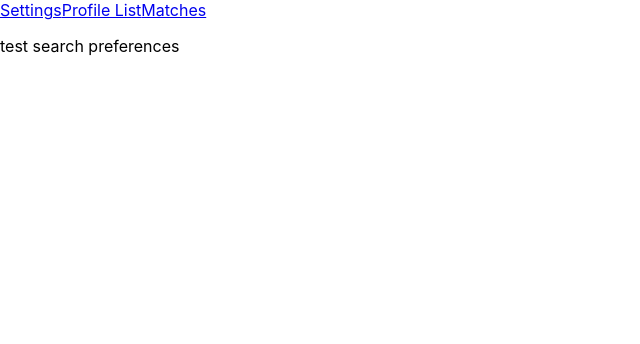
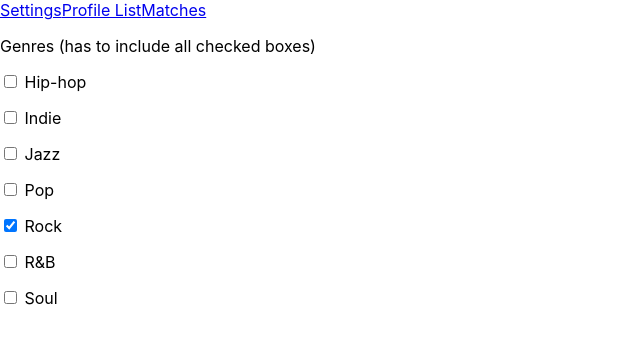
Before and after one commit to swesterveld/codaisseur-project-cowbell, a React (Create React App) app: page /settings/filters in a window 1280 px wide. Shown: the top 344 px of the page, without its empty margins (0-640 px from the left). Built offline with nearby package versions, Linux system fonts and the light colour scheme.

Commit message:
implemented genre filter, but 2 templating problems remain

```diff
--- a/src/Profile.js
+++ b/src/Profile.js
@@ -94,10 +94,17 @@ class Profile {
   }
 
   // Als we dit willen integreren in de settings enzo moet er een ADD_FILTER action komen en moet dat via de reducer gestufft kunnen worden
-  addFilter = (filterName, filterFunction) => {
+  addFilter = (filterName, filterFunction, extraArgument=null) => {
     // filterFunction should accept a certain property of a profile (e.g. `age` which the number 21 is assigned to) and
     // return `true` if the object satisfies the criteria (and `false` otherwise)
-    this.filters.push([filterName, filterFunction])
+    console.log(filterName);
+    console.log(filterFunction);
+    this.filters.push([filterName, filterFunction, extraArgument])
+  }
+
+  removeFilter = (filterName, filterFunction, extraArgument=null) => {
+    const removeIndex = this.filters.findIndex(filter => filter[0] === filterName && filter[1] === filterFunction);
+    this.filters.splice(removeIndex, 1);
   }
 }
 
@@ -165,4 +172,4 @@ class Band extends Profile {
   }
 }
 
-export {Musician, Band};
+export {Profile, Musician, Band};
--- /dev/null
+++ b/src/actions/addFilter.js
@@ -0,0 +1,13 @@
+export const ADD_FILTER = 'ADD_FILTER';
+
+export function addFilter(currentUserId, filterName, filterFunction, extraArgument=null) {
+  return {
+    type: ADD_FILTER,
+    payload: {
+      currentUserId,
+      filterName,
+      filterFunction,
+      extraArgument
+    }
+  }
+}
--- /dev/null
+++ b/src/actions/removeFilter.js
@@ -0,0 +1,13 @@
+export const REMOVE_FILTER = 'REMOVE_FILTER';
+
+export function removeFilter(currentUserId, filterName, filterFunction, extraArgument=null) {
+  return {
+    type: REMOVE_FILTER,
+    payload: {
+      currentUserId,
+      filterName,
+      filterFunction,
+      extraArgument,
+    }
+  }
+}
--- a/src/components/SearchPreferences.js
+++ b/src/components/SearchPreferences.js
@@ -1,9 +1,32 @@
-import React, { Component } from 'react'
+import React, { Component } from 'react';
+import {Profile} from '../Profile';
+
+const GENRES = Profile.genres();
 
 class SearchPreferences extends Component {
+  state = {
+
+  }
+
+  updateFilters() {
+    // Genres
+    const genreFilters = this.props.userFilters.filter(filter => filter[0] === 'genres')
+    genreFilters.forEach(filter => {this.setState({ 'Rock': true })}) // Weer zo'n template-probleem!
+    this.setState()
+  }
+
+  componentDidMount() {
+    this.updateFilters()
+  }
+
   render() {
     return ( <div>
-      <p>test search preferences</p>
+      <div>
+        <p>Genres (has to include all checked boxes)</p>
+        <form>
+          {GENRES.map(genre => <p key={genre}><input type="checkbox" value={genre} checked={this.state[genre] || false} onChange={this.props.onChangeGenre}/> {genre} </p>)}
+        </form>
+      </div>
     </div> );
   }
 }
--- a/src/components/SearchPreferencesContainer.js
+++ b/src/components/SearchPreferencesContainer.js
@@ -1,11 +1,42 @@
 import React, { Component } from 'react'
 import SearchPreferences from './SearchPreferences';
+import {connect} from 'react-redux';
+import {addFilter} from '../actions/addFilter';
+import {removeFilter} from '../actions/removeFilter';
 
 class SearchPreferencesContainer extends Component {
   state = {  }
+
+  addFilter(name, filterFunction, extraArgument=null) {
+    this.props.addFilter(this.props.currentUserId, name, filterFunction, extraArgument);
+  }
+
+  removeFilter(name, filterFunction, extraArgument=null) {
+    this.props.removeFilter(this.props.currentUserId, name, filterFunction, extraArgument);
+  }
+
+  onChangeGenre = (event) => {
+    const genreToChange = event.target.value
+    const functionToChange = genres => genres.includes('Pop'); // Template-probleem...
+    if (event.target.checked) {
+      this.addFilter('genres', functionToChange, genreToChange);
+    }
+    else {
+      this.removeFilter('genres', functionToChange, genreToChange);
+    }
+  }
+
   render() {
-    return ( <SearchPreferences /> );
+    return ( <SearchPreferences onChangeGenre={this.onChangeGenre} userFilters={this.props.userFilters}/> );
   }
 }
 
-export default SearchPreferencesContainer;
+const mapStateToProps = (state) => {
+  return {
+    profiles: state.profiles,
+    currentUserId: state.currentUserId,
+    userFilters: state.profiles[state.currentUserId].filters
+  }
+}
+
+export default connect(mapStateToProps, {addFilter, removeFilter})(SearchPreferencesContainer);
--- a/src/fixtures/profiles.js
+++ b/src/fixtures/profiles.js
@@ -178,7 +178,7 @@ const profileFixtures = {
 
 // profileFixtures[7].addDislike(1);
 // profileFixtures[1].addLike(8);
-// profileFixtures[1].addFilter('genres', genres => genres.includes('Rock'))
+profileFixtures[1].addFilter('genres', genres => genres.includes('Rock'))
 
 //// For testing matches list: you can (un)comment whichever you like to experiment
 // profileFixtures[1].addLike(7);
--- a/src/reducers/profiles.js
+++ b/src/reducers/profiles.js
@@ -13,6 +13,12 @@ export default (state = profileFixtures, action = {}) => {
       return state;
     case 'UPDATE_MATCHES':
       state[action.payload.currentUserId].matches = updateMatches(action.payload.currentUserId, state);
+      return state;
+    case 'ADD_FILTER':
+      state[action.payload.currentUserId].addFilter(action.payload.filterName, action.payload.filterFunction, action.payload.extraArgument);
+      return state;
+    case 'REMOVE_FILTER':
+      state[action.payload.currentUserId].removeFilter(action.payload.filterName, action.payload.filterFunction, action.payload.extraArgument);
       return state;
     default:
       return state;
```
